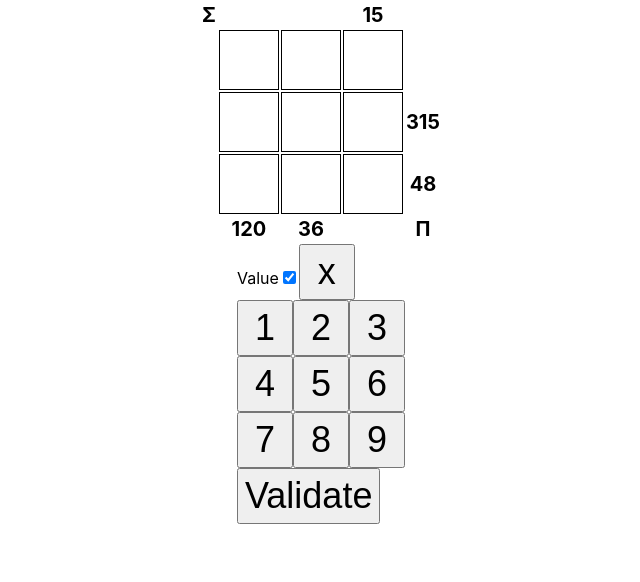
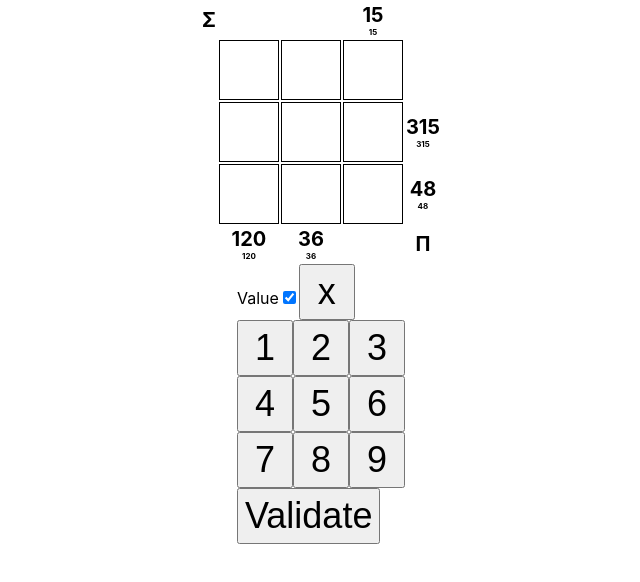
Before and after one commit to tjasz/aggregrid, a React (Create React App) app: page / in a window 1280 px wide. Both pictures are taken after a click on the button "New Puzzle". Shown: the top 582 px of the page, without its empty margins (319-959 px from the left). Built offline with nearby package versions, Linux system fonts and the light colour scheme.

Commit message:
Add remainder indicators

```diff
--- a/src/App.css
+++ b/src/App.css
@@ -54,3 +54,7 @@ td.selected {
   font-size: min(2vw, 1vh);
   text-align: center;
 }
+
+.remainder {
+  font-size: min(2vw, 1vh);
+}
--- a/src/App.tsx
+++ b/src/App.tsx
@@ -41,12 +41,22 @@ function App() {
         <tbody>
           <tr>
             <th>&#931;</th>
-            {puzzle.colSums.map((n, i) => (<th key={i}>{n}</th>))}
+            {puzzle.colSums.map((n, j) => (<th key={j}>
+              {n}
+              <div className="remainder">
+                {n ? n - cellValues.reduce<number>((agg, v, idx) => idx % puzzle.size === j ? agg + (v ?? 0) : agg, 0) : undefined}
+              </div>
+            </th>))}
             <th></th>
           </tr>
           {countingSequence(puzzle.size).map((row, i) => (
             <tr key={i}>
-              <th>{puzzle.rowSums[i]}</th>
+              <th>
+                {puzzle.rowSums[i]}
+                <div className="remainder">
+                  {puzzle.rowSums[i] ? puzzle.rowSums[i]! - cellValues.reduce<number>((agg, v, idx) => Math.floor(idx / puzzle.size) === i ? agg + (v ?? 0) : agg, 0) : undefined}
+                </div>
+              </th>
               {countingSequence(puzzle.size).map((n, j) => (
                 <Cell
                   key={i * puzzle.size + j}
@@ -61,12 +71,22 @@ function App() {
                   selected={selectedCell !== undefined && selectedCell[0] === i && selectedCell[1] === j}
                 />
               ))}
-              <th>{puzzle.rowProducts[i]}</th>
+              <th>
+                {puzzle.rowProducts[i]}
+                <div className="remainder">
+                  {puzzle.rowProducts[i] ? puzzle.rowProducts[i]! / cellValues.reduce<number>((agg, v, idx) => Math.floor(idx / puzzle.size) === i ? agg * (v ?? 1) : agg, 1) : undefined}
+                </div>
+              </th>
             </tr>
           ))}
           <tr>
             <th></th>
-            {puzzle.colProducts.map((n, i) => (<th key={i}>{n}</th>))}
+            {puzzle.colProducts.map((n, i) => (<th key={i}>
+              {n}
+              <div className="remainder">
+                {n ? n / cellValues.reduce<number>((agg, v, idx) => idx % puzzle.size === i ? agg * (v ?? 1) : agg, 1) : undefined}
+              </div>
+            </th>))}
             <th>&#928;</th>
           </tr>
         </tbody>
```
